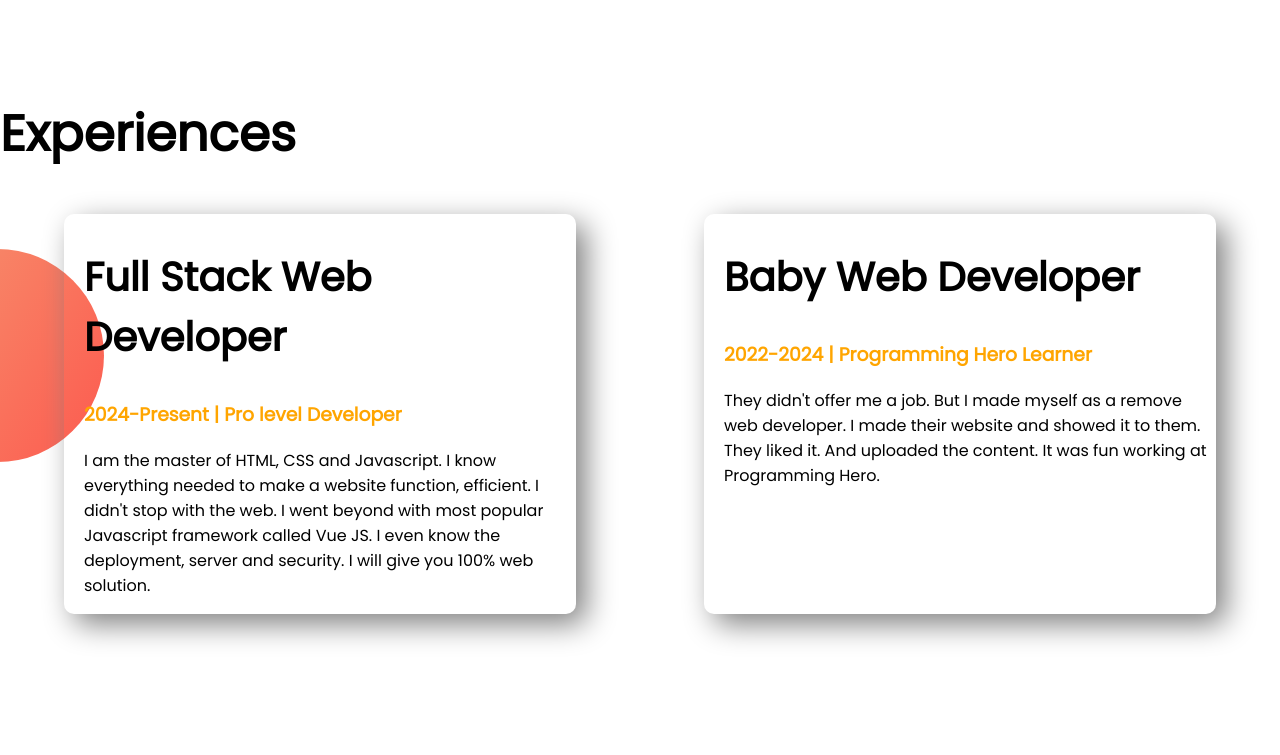
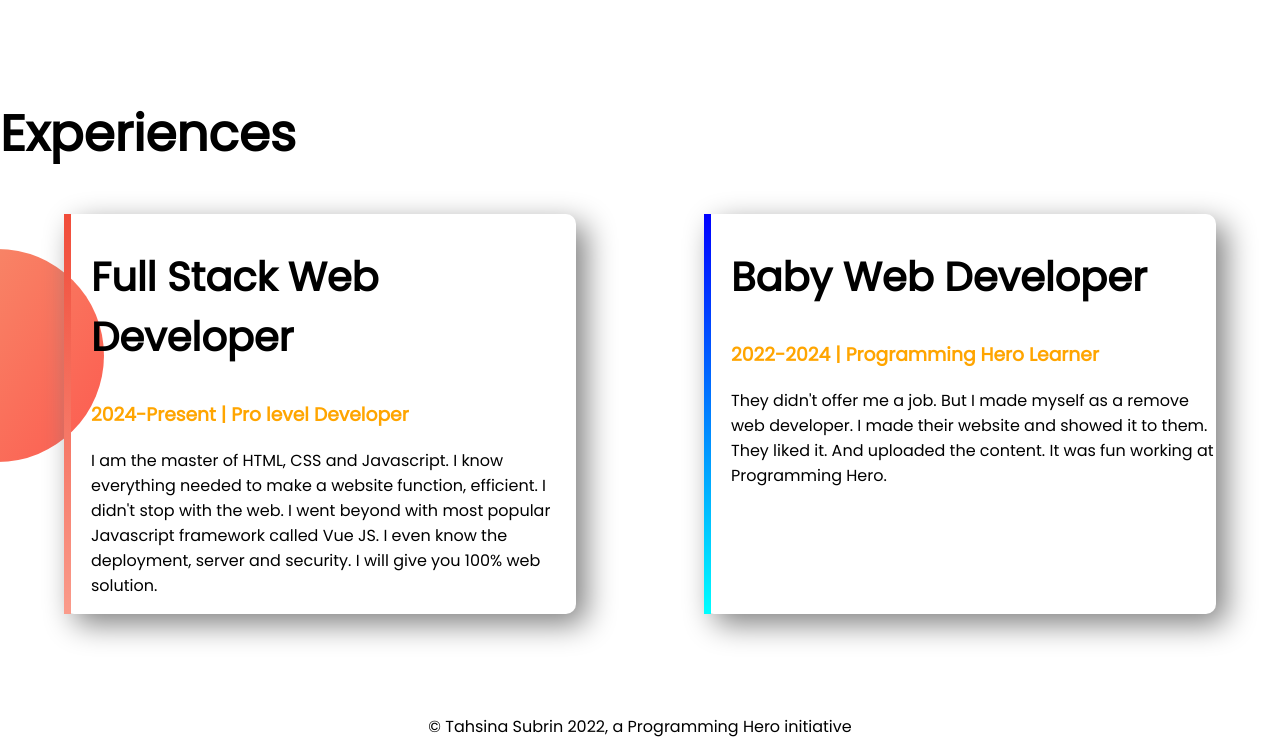
Before and after one commit to Tsubrin07/developer-portfolio, a plain HTML site: page index.html in a window 1280 px wide. Shown: the part 1095-1850 px from the top of the page. Before the commit the page ends 1809 px from the top, so only its background shows below. Drawn offline with Linux system fonts and the light colour scheme.

Commit message:
Developer Portfolio Completion

```diff
--- a/index.html
+++ b/index.html
@@ -40,7 +40,7 @@
     <section class="experience-area">
         <h1>Experiences</h1>
         <div class="flexible-container">
-            <div class="experience-item">
+            <div id="web-dev" class="experience-item">
                 <h2>Full Stack Web Developer</h2>
                 <h3 class="orange-color">2024-Present | Pro level Developer</h3>
                 <p>I am the master of HTML, CSS and Javascript. I know everything needed to make a website function,
@@ -48,7 +48,7 @@
                     Vue
                     JS. I even know the deployment, server and security. I will give you 100% web solution.</p>
             </div>
-            <div class="experience-item">
+            <div id="web-dev-exp" class="experience-item">
                 <h2>Baby Web Developer</h2>
                 <h3 class="orange-color">2022-2024 | Programming Hero Learner</h3>
                 <p>They didn't offer me a job. But I made myself as a remove web developer. I made their website and
@@ -57,6 +57,9 @@
             </div>
         </div>
     </section>
+    <footer>
+        <p>© Tahsina Subrin 2022, a Programming Hero initiative</p>
+    </footer>
 </body>
 
 </html>
--- a/style.css
+++ b/style.css
@@ -46,9 +46,24 @@ h2{
     padding-left: 20px;
     border-radius: 10px;
     box-shadow: 10px 10px 30px gray;
+
 }
 .experience-area{
     background-image:url(images/exp-bg.png);
     background-repeat: no-repeat;
     background-position: left;
+
 }
+#web-dev-exp{
+    border-left: 7px solid;
+    border-image: linear-gradient(blue, cyan);
+    border-image-slice: 1 ;
+}
+#web-dev{
+    border-left: 7px solid;
+    border-image: linear-gradient(rgb(241, 76, 57), rgb(250, 155, 139));
+    border-image-slice: 1 ;
+}
+footer p {
+text-align: center
+}
```
Also changed, not shown: 4 other files.
